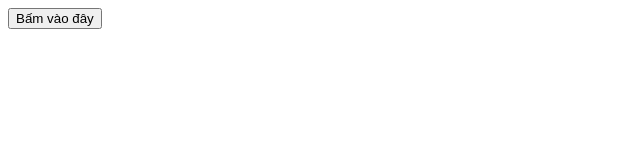
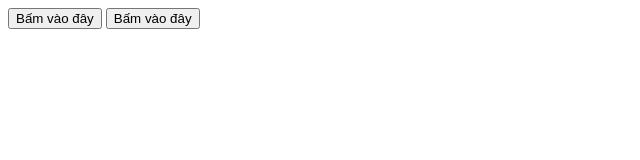
Before and after one commit to ntkhanhhuyen25-01-2005/GST_GIT_Assignment01_v2.0, a plain HTML site: page index.html in a window 1280 px wide. Shown: the whole page, without its empty margins (0-640 px from the left). Drawn offline with Linux system fonts and the light colour scheme.

Commit message:
Add button show tạm biệt

```diff
--- a/index.html
+++ b/index.html
@@ -6,5 +6,6 @@
 </head>
 <body>
     <button onclick="alert('Xin chào')">Bấm vào đây</button>
+    <button onclick="alert('Tạm biệt')">Bấm vào đây</button>
 </body>
 </html>
```
